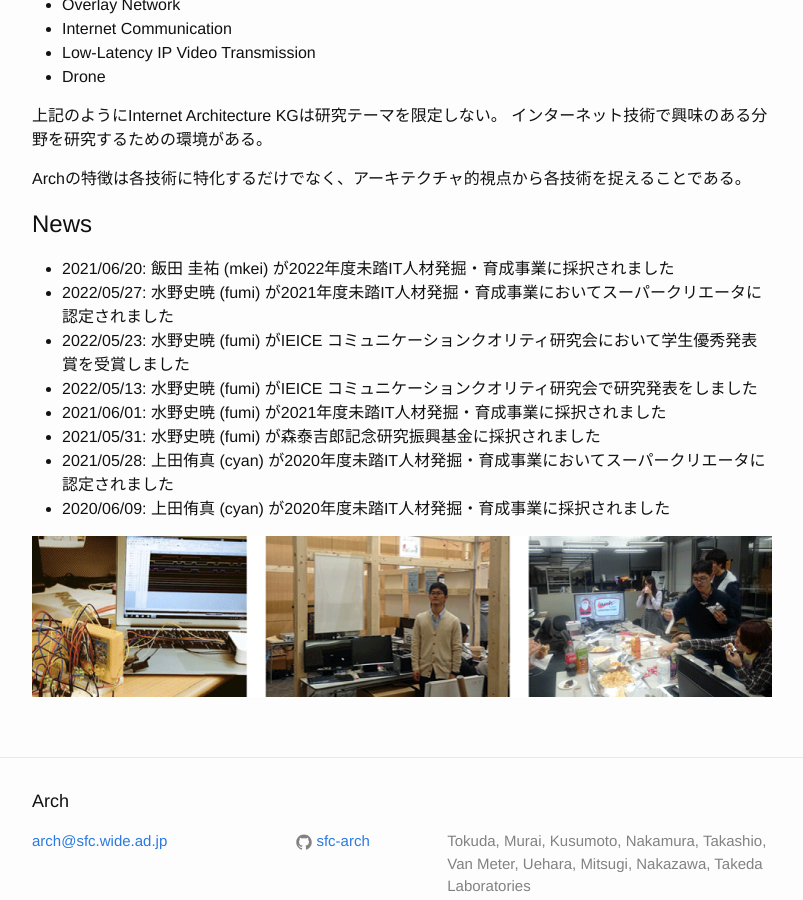
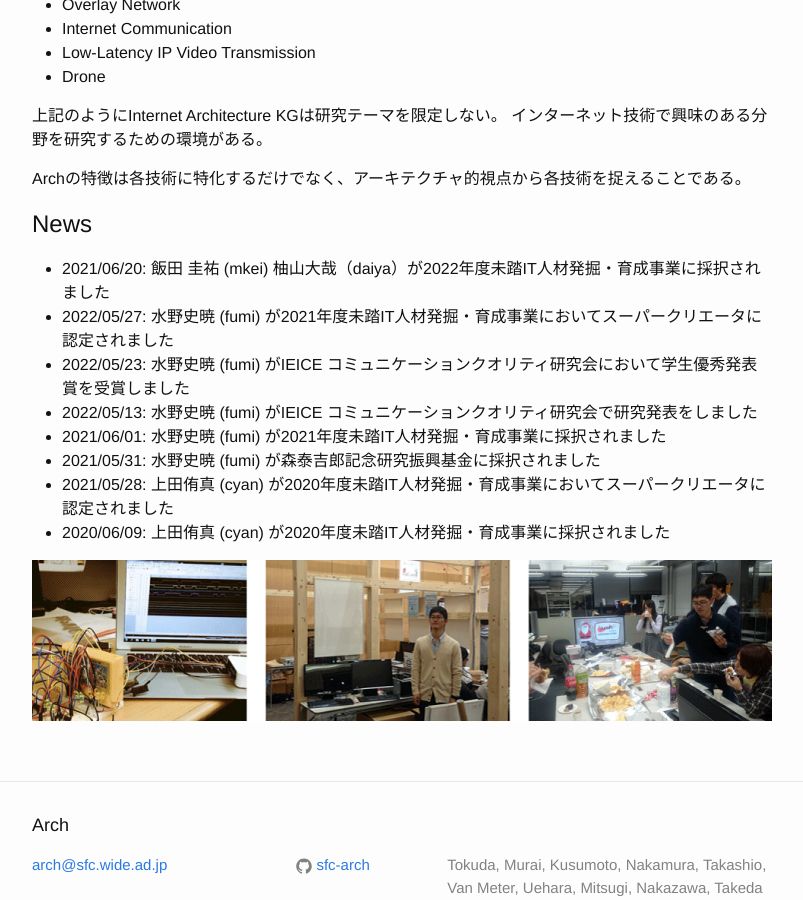
Before and after one commit to sfc-arch/sfc-arch.github.io, a Jekyll site: the page built from index.md, in a window 1280 px wide and 900 px high, scrolled down 1809 px. Shown: the whole window, without its empty margins (238-1041 px from the left). Built offline with Jekyll 4.4.1, drawn with Linux system fonts in a browser that asks for light colours.

Commit message:
Addded daiya

```diff
--- a/index.md
+++ b/index.md
@@ -68,7 +68,7 @@ Archにおける現在の研究トピックを以下に示す。
 Archの特徴は各技術に特化するだけでなく、アーキテクチャ的視点から各技術を捉えることである。
 
 # News
-- 2021/06/20: 飯田 圭祐 (mkei) が2022年度未踏IT人材発掘・育成事業に採択されました
+- 2021/06/20: 飯田 圭祐 (mkei) 柚山大哉（daiya）が2022年度未踏IT人材発掘・育成事業に採択されました
 - 2022/05/27: 水野史暁 (fumi) が2021年度未踏IT人材発掘・育成事業においてスーパークリエータに認定されました
 - 2022/05/23: 水野史暁 (fumi) がIEICE コミュニケーションクオリティ研究会において学生優秀発表賞を受賞しました
 - 2022/05/13: 水野史暁 (fumi) がIEICE コミュニケーションクオリティ研究会で研究発表をしました
```
